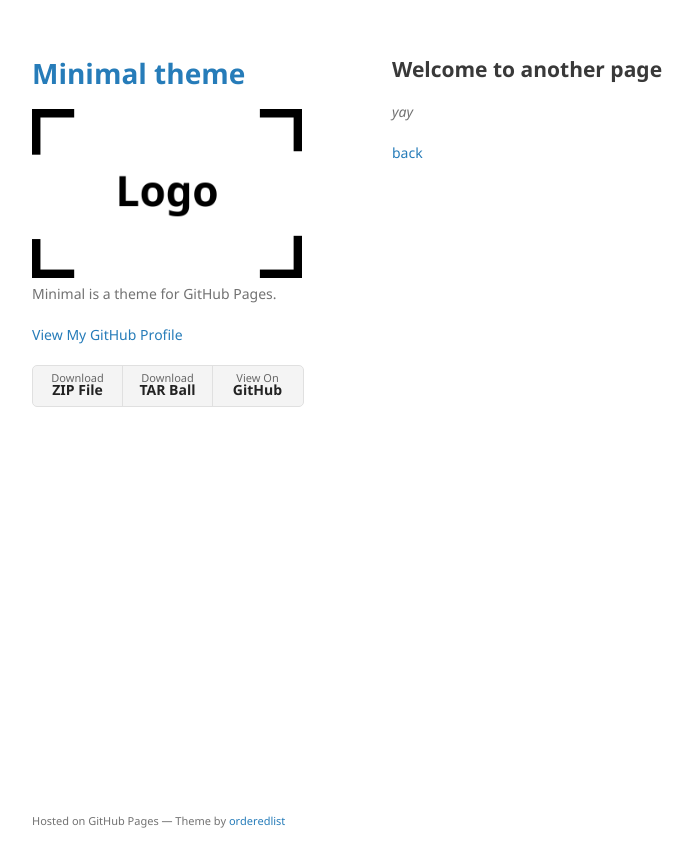
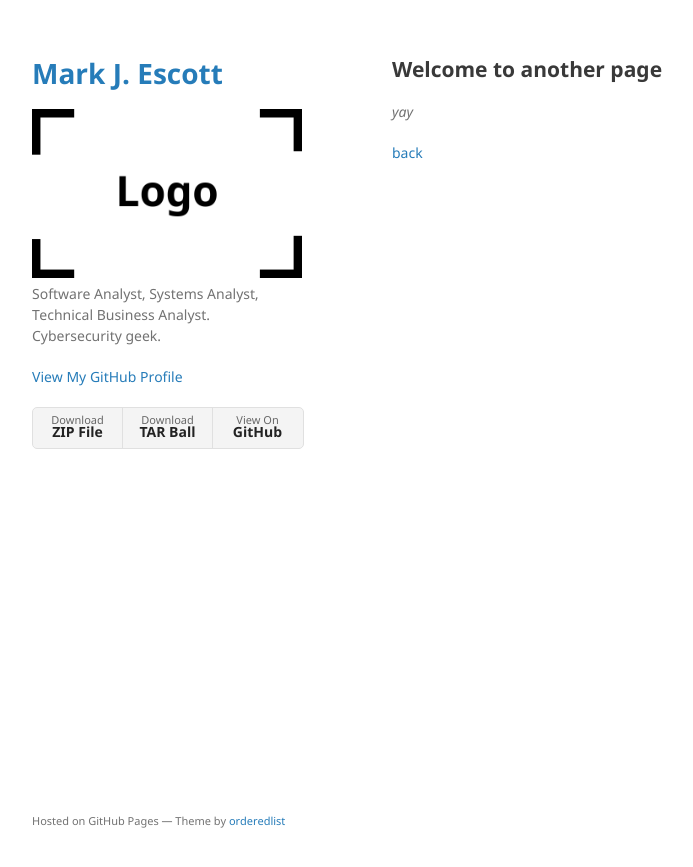
Before and after one commit to mjescott/mjescott.github.io, a Jekyll site: the page built from another-page.md, in a window 1280 px wide. Shown: the top 867 px of the page, without its empty margins (178-871 px from the left). Built offline with Jekyll 4.4.1, drawn with Linux system fonts in a browser that asks for light colours; our own code applies the rules of GitHub Pages for plain Markdown files.

Commit message:
config update

```diff
--- a/_config.yml
+++ b/_config.yml
@@ -4,3 +4,8 @@
 show_downloads: true
 google_analytics:
 theme: jekyll-theme-minimal
+remote_theme: pages-themes/minimal@v0.2.0
+plugins:
+- jekyll-remote-theme # add this line to the plugins list if you already have one
+title: Mark J. Escott
+description: Software Analyst, Systems Analyst, Technical Business Analyst. Cybersecurity geek.
```
Also changed, not shown: README.md (deleted).
